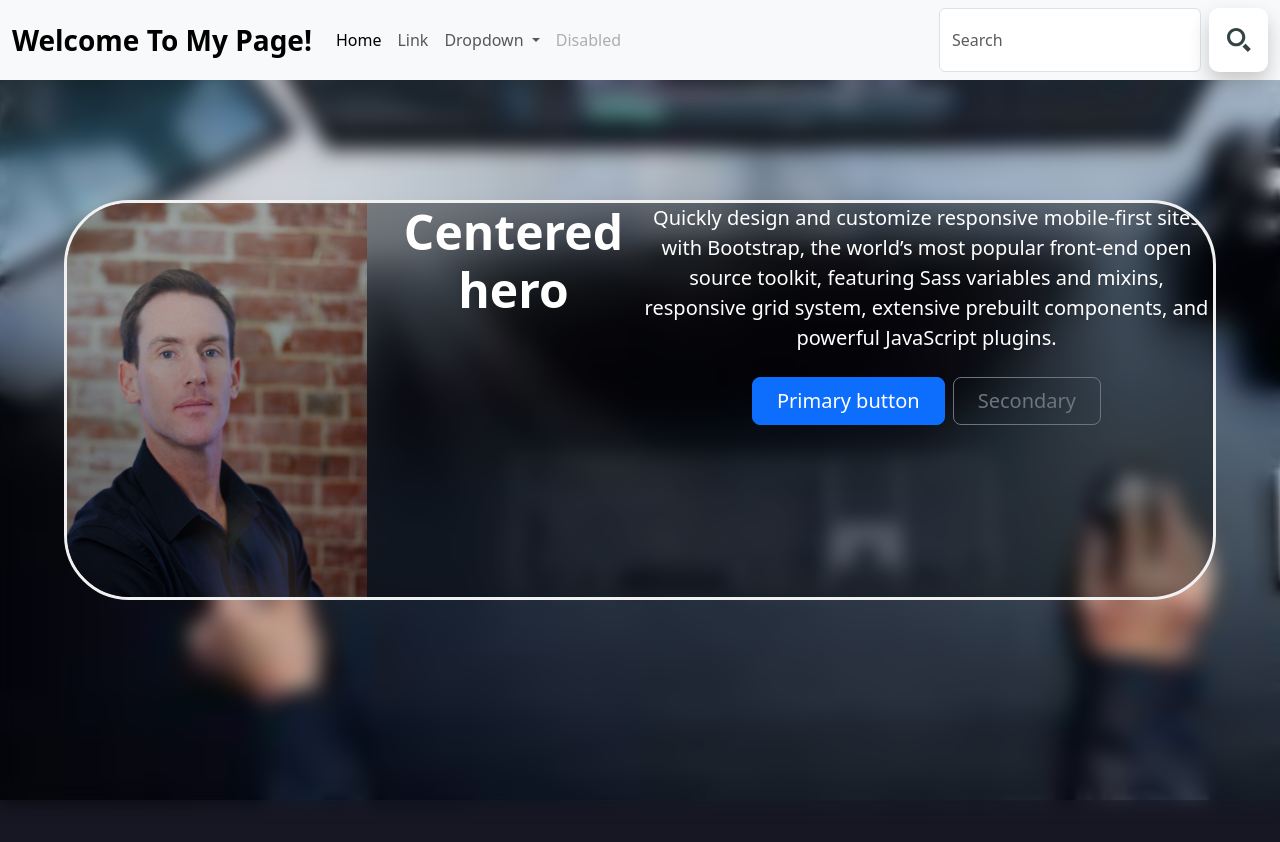
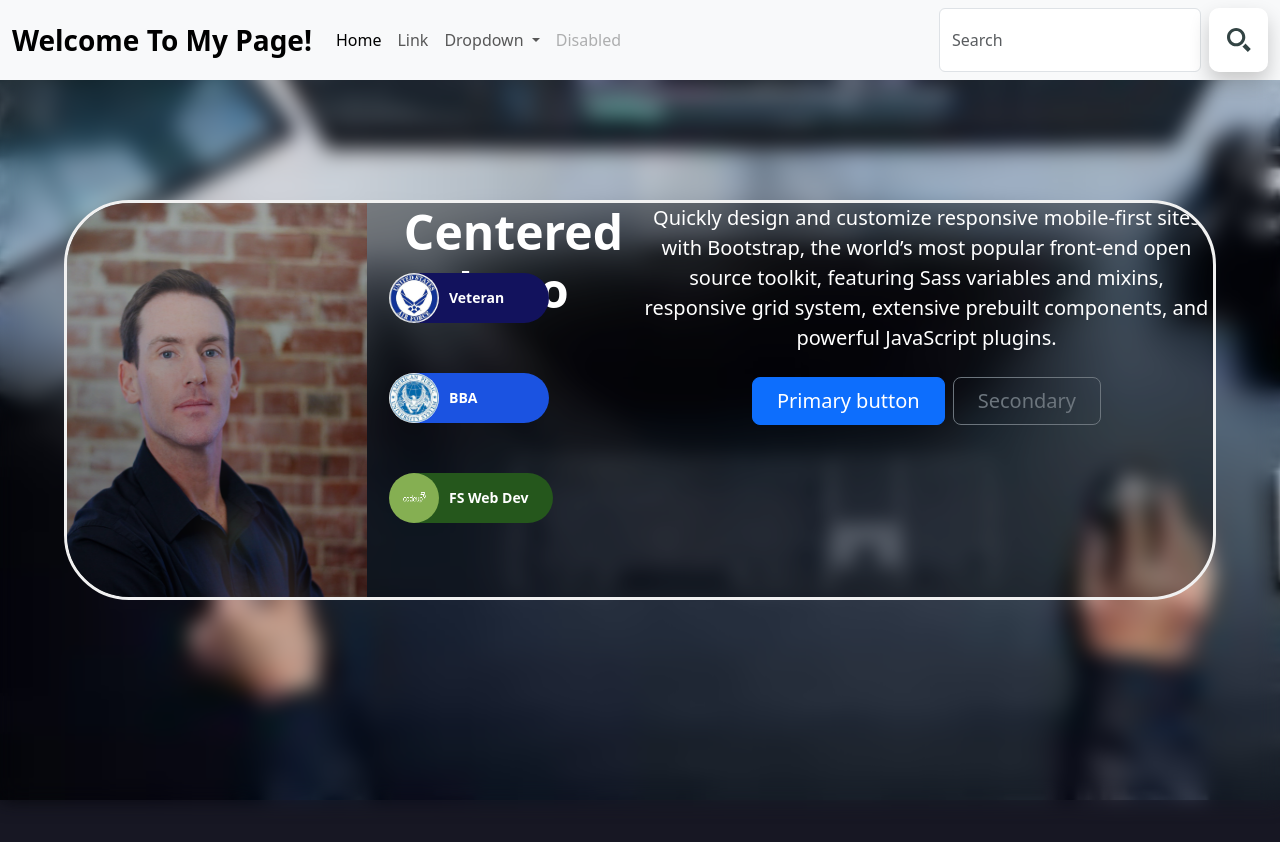
Before and after one commit to KyleSowers/KyleSowers.github.io, a website: page Index.html in a window 1280 px wide. Drawn offline with nearby package versions, Linux system fonts and the light colour scheme.

Commit message:
Added chips identifying(highligting) veteran/degree/codeup on Hero.

```diff
--- a/Index.html
+++ b/Index.html
@@ -54,6 +54,18 @@
             <div class="hero-bg"></div>
             <div class="heroInputs mx-auto">
                 <img class="d-block mx-auto mb-4 my-photo" src="./images/codeup-photo1%20copy.jpg" alt="" >
+                <div class="chip1">
+                    <img src="./images/u-s-air-force.png" alt="Person" width="100" height="100">
+                    Veteran
+                </div>
+                <div class="chip2">
+                    <img src="./images/amu.jpeg" alt="Person" width="100" height="100">
+                    BBA
+                </div>
+                <div class="chip3">
+                    <img src="./images/codeup-logo.png" alt="Person" width="100" height="100">
+                    FS Web Dev
+                </div>
                 <h1 class="display-5 fw-bold text-body-light">Centered hero</h1>
                 <div class="col-lg-6 mx-auto">
                     <p class="lead mb-4">Quickly design and customize responsive mobile-first sites with Bootstrap, the world’s most popular front-end open source toolkit, featuring Sass variables and mixins, responsive grid system, extensive prebuilt components, and powerful JavaScript plugins.</p>
--- a/index.css
+++ b/index.css
@@ -64,6 +64,50 @@ body {
     position: relative;
     border-radius: 65px;
     overflow: hidden;
+}
+
+.chip1, .chip2, .chip3 {
+    display: inline-flex;
+    /*position: absolute;*/
+    /*left: 210px;*/
+    /*top: 350px;*/
+    color: white;
+    padding: 0 25px;
+    height: 50px;
+    min-width: 157px;
+    font-size: 14px;
+    line-height: 50px;
+    border-radius: 25px;
+    /*opacity: 0.89;*/
+}
+
+.chip1 {
+    position: absolute;
+    left: 325px;
+    top: 70px;
+    background-color: #12125d;
+}
+
+.chip2 {
+    position: absolute;
+    left: 325px;
+    top: 170px;
+    background-color: #1b53e1;
+}
+
+.chip3 {
+    position: absolute;
+    left: 325px;
+    top: 270px;
+    background-color: #25571c;
+}
+
+.chip1 img, .chip2 img, .chip3 img {
+    float: left;
+    margin: 0 10px 0 -28px;
+    height: 50px;
+    width: 50px;
+    border-radius: 50%;
 }
 
 .my-photo {
```
Also changed, not shown: images/amu.jpeg (added), images/codeup-logo.png (added), images/u-s-air-force-vet.jpeg (added), images/u-s-air-force.png (added).
